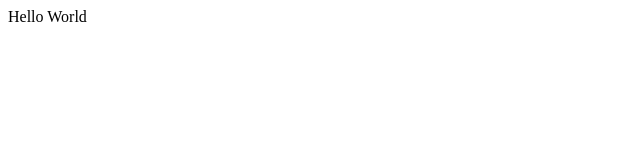
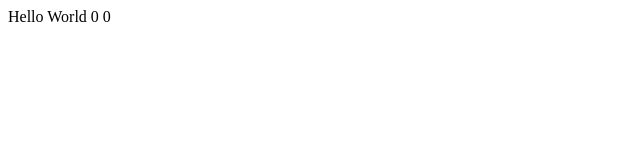
Before and after one commit to fabriciomoeller/learn.nuxt.com, a Nuxt app: page / in a window 1280 px wide. Shown: the top 160 px of the page, without its empty margins (0-640 px from the left). Built offline with nearby package versions, Linux system fonts and the light colour scheme.

Commit message:
Adicionado controle do mouse com cordenadas x e y

```diff
--- a/pages/index.vue
+++ b/pages/index.vue
@@ -1,11 +1,9 @@
 <script setup lang="ts">
-  const props = defineProps<{
-    modelValue?: boolean
-  }>()
+  const {x, y} = useMouse()
 </script>
 
 <template>
   <div>
-    Hello World
+    Hello World {{ x }} {{ y }}
   </div>
 </template>
```
